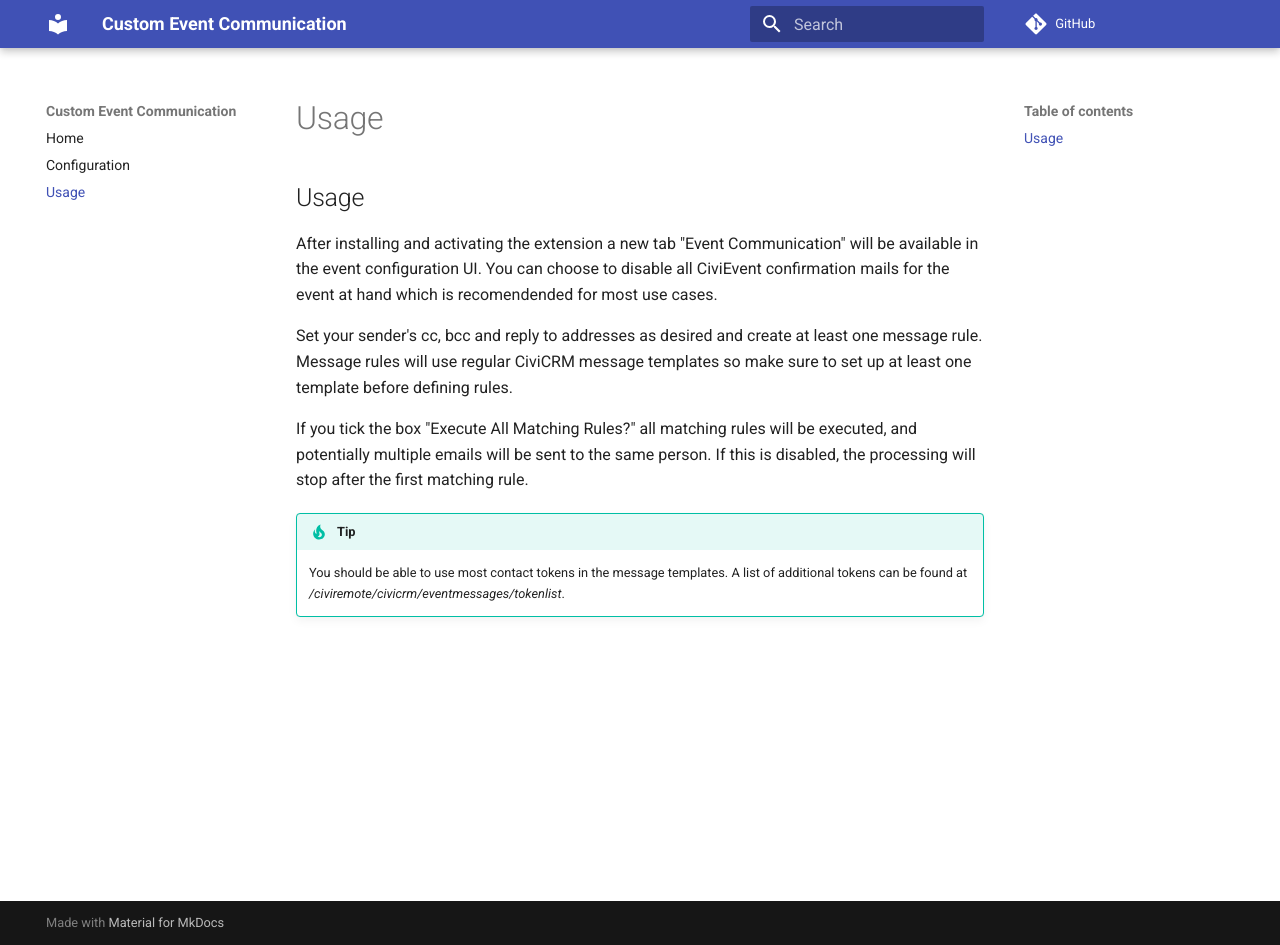
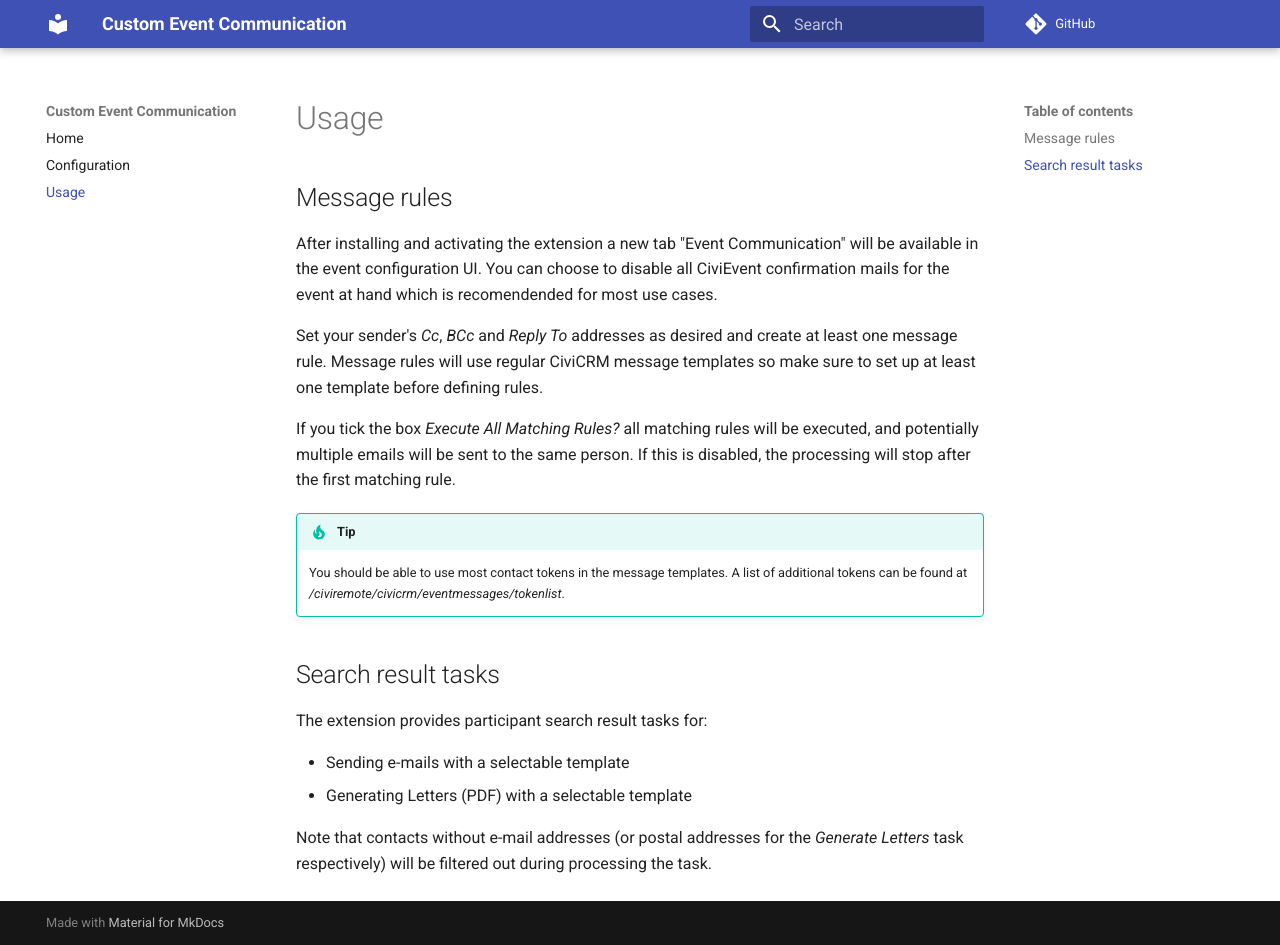
Before and after one commit to systopia/de.systopia.eventmessages, an MkDocs documentation site: the page built from docs/usage.md, in a window 1280 px wide and 945 px high. Built offline with MkDocs 1.6.1 and Material for MkDocs 9.7.7, drawn with Linux system fonts in a browser that asks for light colours; comment, search, counter and statistics services are not loaded.

Commit message:
Improve documentation, add search result tasks documentation

```diff
--- a/docs/usage.md
+++ b/docs/usage.md
@@ -1,15 +1,17 @@
-## Usage
+# Usage
+
+## Message rules
 
 After installing and activating the extension a new tab "Event Communication"
 will be available in the event configuration UI. You can choose to disable all
 CiviEvent confirmation mails for the event at hand which is recomendended for
 most use cases.
 
-Set your sender's cc, bcc and reply to addresses as desired and create at least
-one message rule. Message rules will use regular CiviCRM message templates so
-make sure to set up at least one template before defining rules.
+Set your sender's *Cc*, *BCc* and *Reply To* addresses as desired and create at
+least one message rule. Message rules will use regular CiviCRM message templates
+so make sure to set up at least one template before defining rules.
 
-If you tick the box "Execute All Matching Rules?" all matching rules will be
+If you tick the box *Execute All Matching Rules?* all matching rules will be
 executed, and potentially multiple emails will be sent to the same person. If
 this is disabled, the processing will stop after the first matching rule.
 
@@ -17,3 +19,14 @@ this is disabled, the processing will stop after the first matching rule.
     You should be able to use most contact tokens in the message templates. A
     list of additional tokens can be found at
     */civiremote/civicrm/eventmessages/tokenlist*.
+
+## Search result tasks
+
+The extension provides participant search result tasks for:
+
+* Sending e-mails with a selectable template
+* Generating Letters (PDF) with a selectable template
+
+Note that contacts without e-mail addresses (or postal addresses for the
+*Generate Letters* task respectively) will be filtered out during processing the
+task.
```
Also changed, not shown: docs/configuration.md (+2 -0 lines), docs/index.md (+8 -7 lines).
